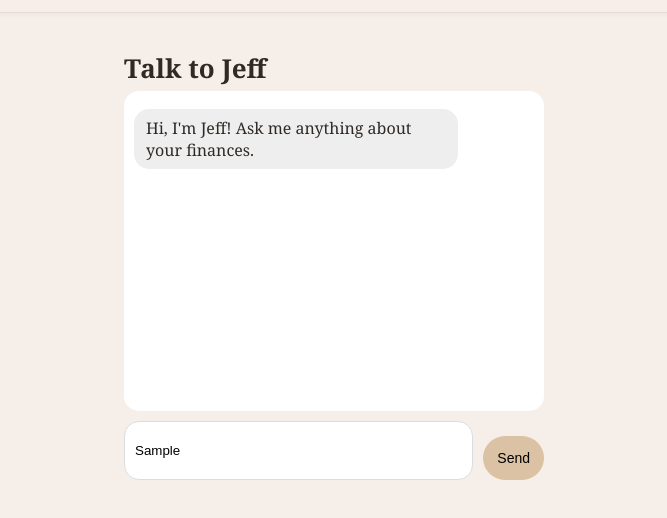
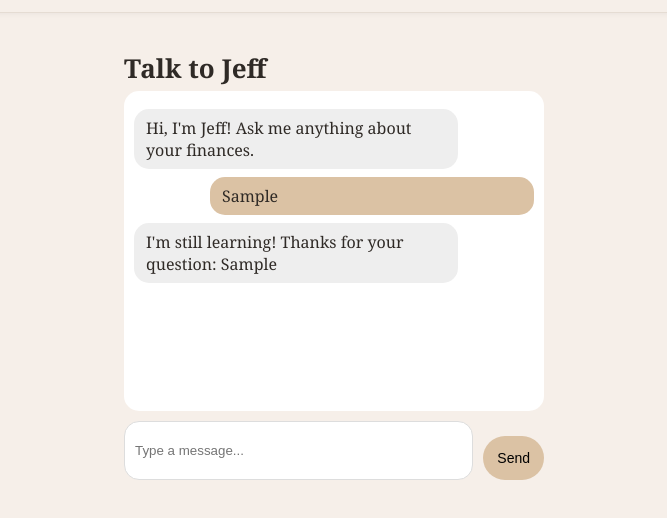
Before and after one commit to breadnbutterbank/bread-n-butter, a plain HTML site: page chat.html in a window 1280 px wide. Both pictures are taken after typing "Sample" into the empty fields and a click on the button "Send". Shown: the part 94-612 px from the top of the page, without its empty margins (306-973 px from the left). Drawn offline with Linux system fonts and the light colour scheme.

Commit message:
Update chat.html

```diff
--- a/chat.html
+++ b/chat.html
@@ -28,39 +28,52 @@
     </div>
 
     <div class="input-area">
-      <input type="text" id="user-input" placeholder="Type a message..." />
+      <input type="text" id="user-input" placeholder="Type a message..." autocomplete="off"/>
       <button id="send-btn">Send</button>
     </div>
   </div>
-  </div>
 
 <script>
-  // Simple chat simulation
   const chatBox = document.getElementById('chat-box');
   const userInput = document.getElementById('user-input');
   const sendBtn = document.getElementById('send-btn');
 
-  sendBtn.addEventListener('click', () => {
-    const msg = userInput.value.trim();
-    if (!msg) return;
+  function addMessage(text, sender) {
+    const msg = document.createElement('div');
+    msg.classList.add('message', sender);
+    msg.textContent = text;
+    chatBox.appendChild(msg);
+    chatBox.scrollTop = chatBox.scrollHeight;
+  }
 
-    // Add user message
-    const userMsg = document.createElement('div');
-    userMsg.classList.add('message', 'user');
-    userMsg.textContent = msg;
-    chatBox.appendChild(userMsg);
+  function getJeffReply(userMsg) {
+    const msg = userMsg.toLowerCase().trim();
 
+    if (msg === "how can i cut costs and still get coffee from starbucks every morning?") {
+      return "Try getting your coffee at Dunkin' Donuts instead, a Medium Iced Coffee is typically around $2.79–$3.39 at Dunkin', compared to $3.95+ at Starbucks.";
+    } else if (msg === "hey jeff.. i really need to save money but starbucks is just soo good") {
+      return "thats so real, i completely understand how good coffee is, maybe try dunkin donuts coffee? its cheaper than starbucks!";
+    } else {
+      return "I'm still learning! Thanks for your question: " + userMsg;
+    }
+  }
+
+  function sendMessage() {
+    const userMsg = userInput.value.trim();
+    if (!userMsg) return;
+
+    addMessage(userMsg, 'user');
     userInput.value = '';
-    chatBox.scrollTop = chatBox.scrollHeight;
 
-    // Fake Jeff response
     setTimeout(() => {
-      const jeffMsg = document.createElement('div');
-      jeffMsg.classList.add('message', 'jeff');
-      jeffMsg.textContent = "I'm so sorry! This is a demo. So I cannot answer your question. Try saying "How can I cut costs and still get coffee from Starbucks every morning?"";
-      chatBox.appendChild(jeffMsg);
-      chatBox.scrollTop = chatBox.scrollHeight;
+      const reply = getJeffReply(userMsg);
+      addMessage(reply, 'jeff');
     }, 1000);
+  }
+
+  sendBtn.addEventListener('click', sendMessage);
+  userInput.addEventListener('keydown', (e) => {
+    if (e.key === 'Enter') sendMessage();
   });
 </script>
 
```
